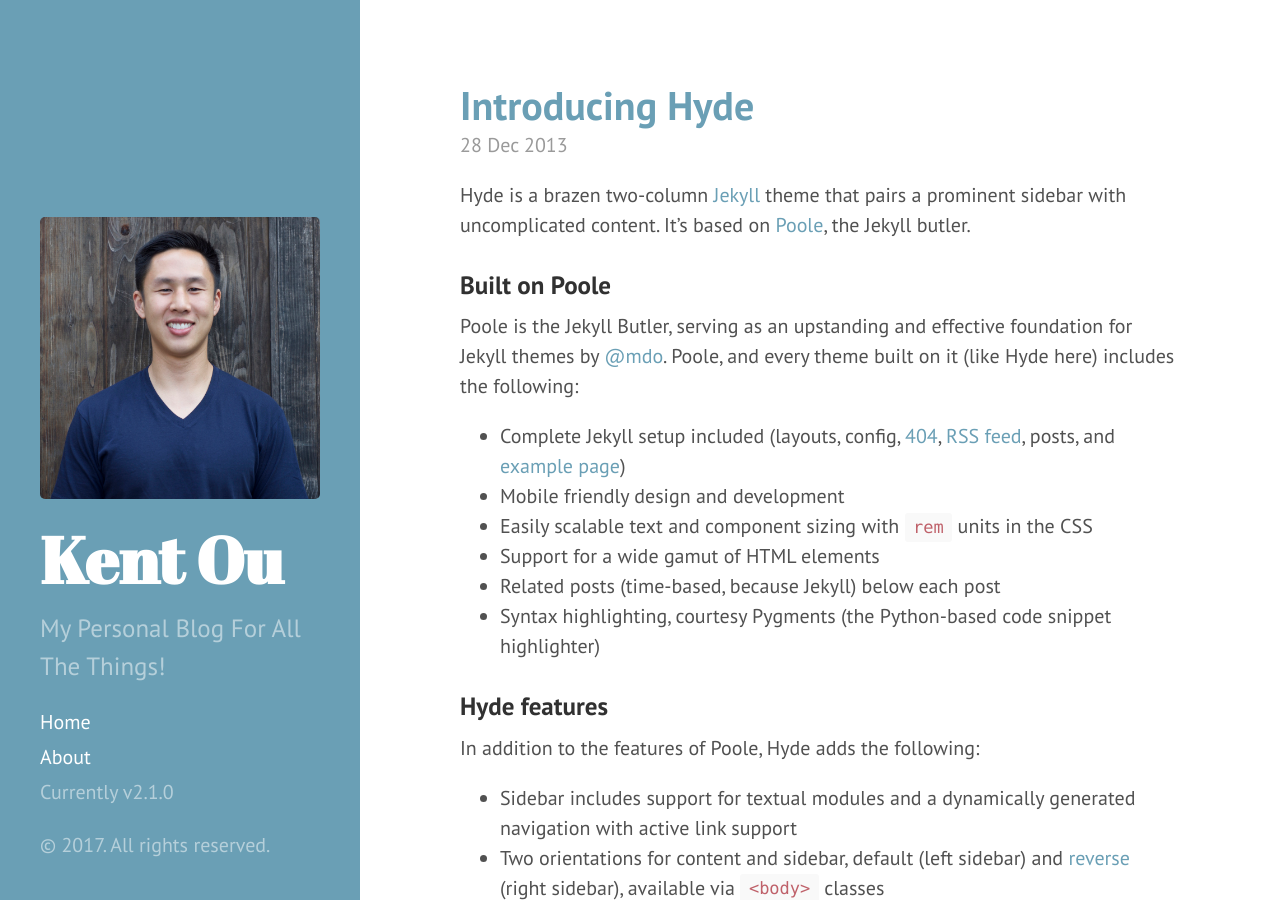
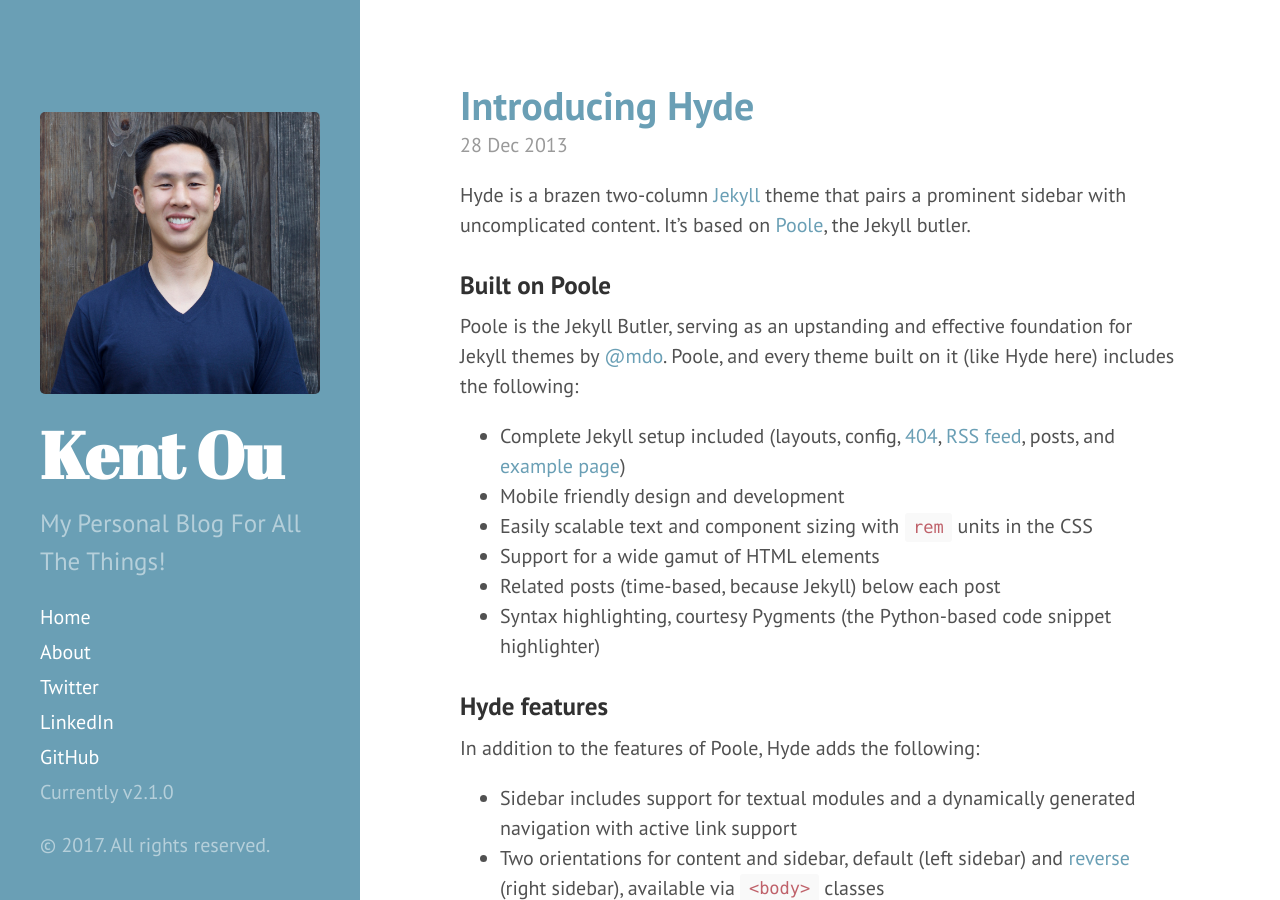
Before and after one commit to kent10ou/kent10ou.github.io, a Jekyll site: the page built from index.html, in a window 1280 px wide and 900 px high. Built offline with Jekyll 4.4.1, drawn with Linux system fonts in a browser that asks for light colours; the list of posts is cut into pages by our own code.

Commit message:
fixing social links

```diff
--- a/_includes/sidebar.html
+++ b/_includes/sidebar.html
@@ -28,10 +28,9 @@
       {% endfor %}
 
       <!-- <a class="sidebar-nav-item" href="{{ site.github.repo }}/archive/v{{ site.version }}.zip">Download</a> -->
-      <i class="fa fa-twitter" aria-hidden="true"></i>
-      <a class="sidebar-nav-item" href="{{ site.twitter }}"><i class="fa fa-twitter" aria-hidden="true"></i></a>
-      <a class="sidebar-nav-item" href="{{ site.linkedin }}"><i class="fa fa-linkedin" aria-hidden="true"></i></a>
-      <i class="fa fa-github" aria-hidden="true"><a class="sidebar-nav-item" href="{{ site.github.repo }}"></a></i>
+      <a class="sidebar-nav-item" href="{{ site.twitter }}">Twitter</a>
+      <a class="sidebar-nav-item" href="{{ site.linkedin }}">LinkedIn</a>
+      <a class="sidebar-nav-item" href="{{ site.github.repo }}">GitHub</a>
       <span class="sidebar-nav-item">Currently v{{ site.version }}</span>
     </nav>
 
```
Also changed, not shown: assets/favicon.ico (added).
